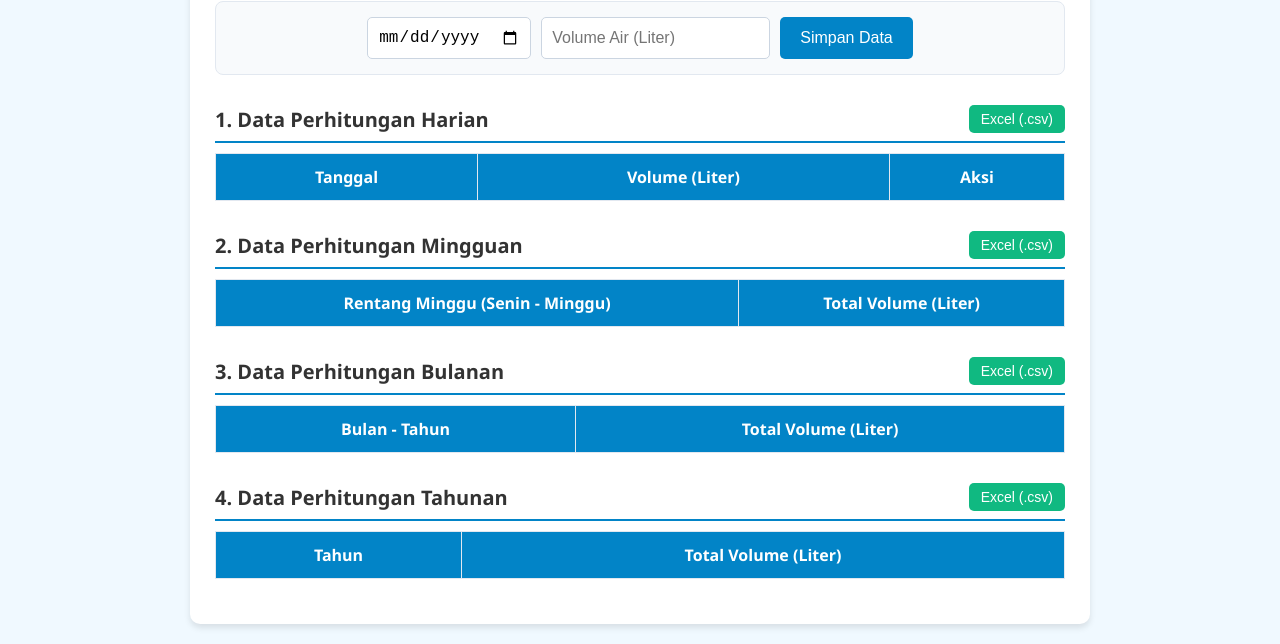
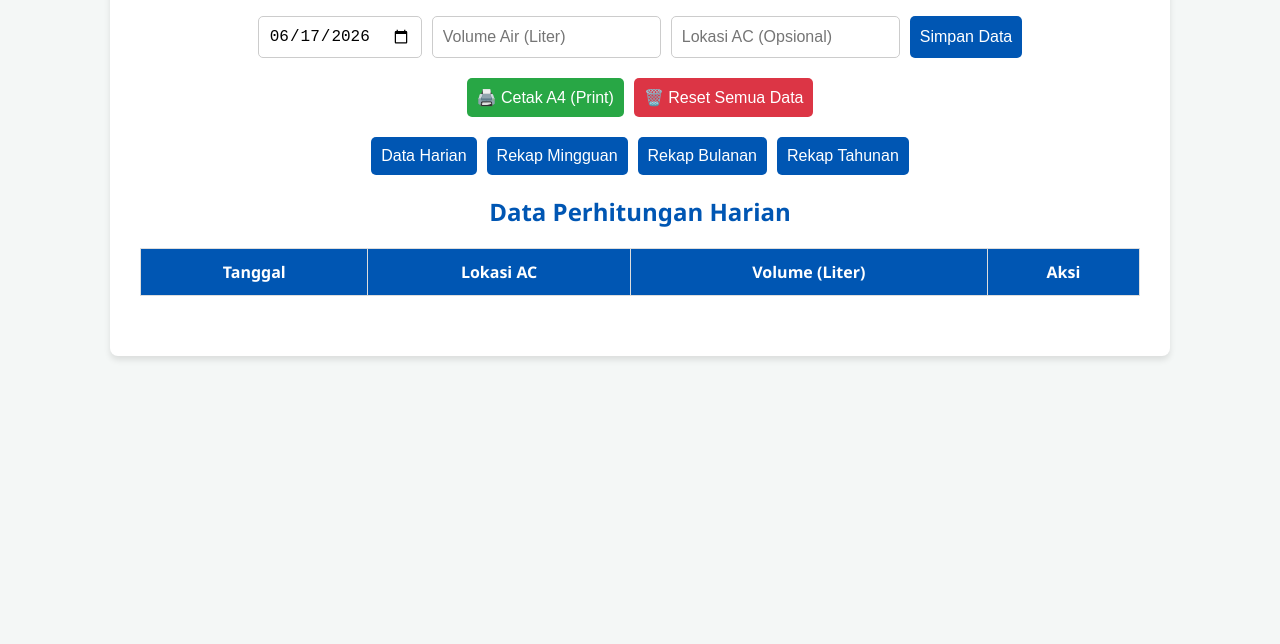
Before and after one commit to hampahari/Data-Air-Ac, a plain HTML site: page index.html in a window 1280 px wide. Shown: the part 163-807 px from the top of the page. Drawn offline with Linux system fonts and the light colour scheme.

Commit message:
Refactor index.html for improved layout and functionality

```diff
--- a/index.html
+++ b/index.html
@@ -3,14 +3,11 @@
 <head>
     <meta charset="UTF-8">
     <meta name="viewport" content="width=device-width, initial-scale=1.0">
-    <title>Pendataan Air AC - UPA Lingkungan Lahan Basah ULM</title>
+    <title>Pendataan Air AC - UPA Lingkungan Lahan Basah</title>
     <style>
         :root {
-            --primary-color: #0284c7; /* Warna biru air */
-            --secondary-color: #0ea5e9;
-            --success-color: #10b981; /* Warna hijau untuk Excel */
-            --success-hover: #059669;
-            --bg-color: #f0f9ff;
+            --primary-color: #0056b3;
+            --bg-color: #f4f7f6;
             --text-color: #333;
         }
         body {
@@ -21,262 +18,321 @@
             padding: 20px;
         }
         .container {
-            max-width: 850px;
-            margin: 0 auto;
+            max-width: 1000px;
+            margin: auto;
             background: white;
-            padding: 25px;
-            border-radius: 10px;
+            padding: 30px;
+            border-radius: 8px;
             box-shadow: 0 4px 6px rgba(0,0,0,0.1);
         }
-        h1, h3 {
+        h1, h2, h3 {
             text-align: center;
             color: var(--primary-color);
-            margin: 5px 0;
-        }
-        hr {
-            border: 0;
-            height: 1px;
-            background: #ddd;
-            margin: 20px 0;
         }
         .form-group {
             display: flex;
             gap: 10px;
             margin-bottom: 20px;
+            flex-wrap: wrap;
             justify-content: center;
-            flex-wrap: wrap;
-            background: #f8fafc;
-            padding: 15px;
-            border-radius: 8px;
-            border: 1px solid #e2e8f0;
         }
-        input {
+        input, button {
             padding: 10px;
-            border: 1px solid #cbd5e1;
+            border: 1px solid #ccc;
             border-radius: 5px;
             font-size: 16px;
-            outline: none;
-        }
-        input:focus {
-            border-color: var(--secondary-color);
         }
         button {
-            padding: 10px 20px;
             background-color: var(--primary-color);
             color: white;
+            cursor: pointer;
             border: none;
-            border-radius: 5px;
-            cursor: pointer;
-            font-size: 16px;
             transition: background 0.3s;
         }
         button:hover {
-            background-color: var(--secondary-color);
+            background-color: #004494;
         }
-        .section-header {
-            display: flex;
-            justify-content: space-between;
-            align-items: center;
-            margin-top: 30px;
-            border-bottom: 2px solid var(--primary-color);
-            padding-bottom: 8px;
+        .btn-danger {
+            background-color: #dc3545;
         }
-        .section-header h2 {
-            margin: 0;
-            font-size: 20px;
-            color: var(--text-color);
+        .btn-danger:hover {
+            background-color: #c82333;
         }
-        .btn-export {
-            background-color: var(--success-color);
-            font-size: 14px;
-            padding: 6px 12px;
+        .btn-print {
+            background-color: #28a745;
         }
-        .btn-export:hover {
-            background-color: var(--success-hover);
+        .btn-print:hover {
+            background-color: #218838;
         }
         table {
             width: 100%;
             border-collapse: collapse;
-            margin-top: 10px;
-            margin-bottom: 20px;
+            margin-bottom: 30px;
         }
         th, td {
-            border: 1px solid #e2e8f0;
+            border: 1px solid #ddd;
             padding: 12px;
             text-align: center;
         }
         th {
             background-color: var(--primary-color);
             color: white;
-            font-weight: 600;
         }
-        tr:nth-child(even) {
-            background-color: #f8fafc;
+        .tabs {
+            display: flex;
+            justify-content: center;
+            gap: 10px;
+            margin-bottom: 20px;
         }
-        .delete-btn {
-            background-color: #ef4444;
-            padding: 5px 10px;
-            font-size: 14px;
+        .tab-content {
+            display: none;
         }
-        .delete-btn:hover {
-            background-color: #dc2626;
+        .tab-content.active {
+            display: block;
         }
-        .empty-msg {
-            color: #64748b;
-            font-style: italic;
+
+        /* Pengaturan Khusus Print A4 */
+        @media print {
+            @page {
+                size: A4;
+                margin: 20mm;
+            }
+            body {
+                background: white;
+                padding: 0;
+            }
+            .container {
+                box-shadow: none;
+                padding: 0;
+            }
+            .no-print {
+                display: none !important;
+            }
+            .tab-content {
+                display: block !important; /* Tampilkan semua tabel saat diprint */
+                page-break-inside: avoid;
+                margin-bottom: 30px;
+            }
+            h1 {
+                font-size: 24px;
+                margin-bottom: 20px;
+            }
+            h2 {
+                font-size: 18px;
+            }
         }
     </style>
 </head>
 <body>
 
 <div class="container">
-    <h1>Sistem Pendataan Penampungan Air AC</h1>
-    <h3>Kantor UPA Lingkungan Lahan Basah</h3>
-    <hr>
+    <h1>Data Penampungan Air AC<br>Kantor UPA Lingkungan Lahan Basah</h1>
 
-    <div class="form-group">
-        <input type="date" id="tanggal" required>
-        <input type="number" id="volume" placeholder="Volume Air (Liter)" step="0.1" required>
-        <button onclick="tambahData()">Simpan Data</button>
+    <div class="no-print">
+        <div class="form-group">
+            <input type="date" id="inputTanggal" required>
+            <input type="number" id="inputVolume" placeholder="Volume Air (Liter)" step="0.1" required>
+            <input type="text" id="inputLokasi" placeholder="Lokasi AC (Opsional)">
+            <button onclick="simpanData()">Simpan Data</button>
+        </div>
+        <div class="form-group">
+            <button class="btn-print" onclick="window.print()">🖨️ Cetak A4 (Print)</button>
+            <button class="btn-danger" onclick="hapusSemuaData()">🗑️ Reset Semua Data</button>
+        </div>
+
+        <div class="tabs">
+            <button onclick="bukaTab('harian')">Data Harian</button>
+            <button onclick="bukaTab('mingguan')">Rekap Mingguan</button>
+            <button onclick="bukaTab('bulanan')">Rekap Bulanan</button>
+            <button onclick="bukaTab('tahunan')">Rekap Tahunan</button>
+        </div>
     </div>
 
-    <div>
-        <div class="section-header">
-            <h2>1. Data Perhitungan Harian</h2>
-            <button class="btn-export" onclick="eksporHarian()">Excel (.csv)</button>
-        </div>
-        <table id="tabelHarian">
+    <div id="harian" class="tab-content active">
+        <h2>Data Perhitungan Harian</h2>
+        <table>
             <thead>
                 <tr>
                     <th>Tanggal</th>
+                    <th>Lokasi AC</th>
                     <th>Volume (Liter)</th>
-                    <th>Aksi</th>
+                    <th class="no-print">Aksi</th>
                 </tr>
             </thead>
-            <tbody>
-                </tbody>
+            <tbody id="tabelHarian"></tbody>
         </table>
     </div>
 
-    <div>
-        <div class="section-header">
-            <h2>2. Data Perhitungan Mingguan</h2>
-            <button class="btn-export" onclick="eksporMingguan()">Excel (.csv)</button>
-        </div>
-        <table id="tabelMingguan">
+    <div id="mingguan" class="tab-content">
+        <h2>Rekap Data Perhitungan Mingguan</h2>
+        <table>
             <thead>
                 <tr>
-                    <th>Rentang Minggu (Senin - Minggu)</th>
+                    <th>Minggu Ke (Tahun-W)</th>
                     <th>Total Volume (Liter)</th>
                 </tr>
             </thead>
-            <tbody>
-                </tbody>
+            <tbody id="tabelMingguan"></tbody>
         </table>
     </div>
 
-    <div>
-        <div class="section-header">
-            <h2>3. Data Perhitungan Bulanan</h2>
-            <button class="btn-export" onclick="eksporBulanan()">Excel (.csv)</button>
-        </div>
-        <table id="tabelBulanan">
+    <div id="bulanan" class="tab-content">
+        <h2>Rekap Data Perhitungan Bulanan</h2>
+        <table>
             <thead>
                 <tr>
-                    <th>Bulan - Tahun</th>
+                    <th>Bulan (Tahun-Bulan)</th>
                     <th>Total Volume (Liter)</th>
                 </tr>
             </thead>
-            <tbody>
-                </tbody>
+            <tbody id="tabelBulanan"></tbody>
         </table>
     </div>
 
-    <div>
-        <div class="section-header">
-            <h2>4. Data Perhitungan Tahunan</h2>
-            <button class="btn-export" onclick="eksporTahunan()">Excel (.csv)</button>
-        </div>
-        <table id="tabelTahunan">
+    <div id="tahunan" class="tab-content">
+        <h2>Rekap Data Perhitungan Tahunan</h2>
+        <table>
             <thead>
                 <tr>
                     <th>Tahun</th>
                     <th>Total Volume (Liter)</th>
                 </tr>
             </thead>
-            <tbody>
-                </tbody>
+            <tbody id="tabelTahunan"></tbody>
         </table>
     </div>
+
 </div>
 
 <script>
-    // Inisialisasi data dari Local Storage
-    let dataAir = JSON.parse(localStorage.getItem('dataAirAC')) || [];
+    // Inisialisasi data dari LocalStorage
+    let dataAirAC = JSON.parse(localStorage.getItem('dataAirAC')) || [];
 
-    // Format Tanggal (Bulan dalam bahasa Indonesia)
-    const namaBulan = ["Januari", "Februari", "Maret", "April", "Mei", "Juni", "Juli", "Agustus", "September", "Oktober", "November", "Desember"];
+    // Fungsi mendapatkan minggu ke-berapa dalam setahun
+    function dapatkanMinggu(d) {
+        d = new Date(Date.UTC(d.getFullYear(), d.getMonth(), d.getDate()));
+        d.setUTCDate(d.getUTCDate() + 4 - (d.getUTCDay()||7));
+        let yearStart = new Date(Date.UTC(d.getUTCFullYear(),0,1));
+        let weekNo = Math.ceil(( ( (d - yearStart) / 86400000) + 1)/7);
+        return d.getUTCFullYear() + "-W" + weekNo.toString().padStart(2, '0');
+    }
 
-    // Helper untuk penambahan angka 0 pada tanggal (01, 02, dst)
-    function pad(n) { return n < 10 ? '0' + n : n; }
-
-    // Fungsi untuk menambah data
-    function tambahData() {
-        const tanggal = document.getElementById('tanggal').value;
-        const volume = parseFloat(document.getElementById('volume').value);
+    // Fungsi Simpan Data
+    function simpanData() {
+        const tanggal = document.getElementById('inputTanggal').value;
+        const volume = parseFloat(document.getElementById('inputVolume').value);
+        const lokasi = document.getElementById('inputLokasi').value || '-';
 
         if (!tanggal || isNaN(volume)) {
-            alert("Mohon isi tanggal dan volume dengan benar!");
+            alert("Harap isi tanggal dan volume dengan benar!");
             return;
         }
 
-        const newData = { id: Date.now(), tanggal, volume };
-        dataAir.push(newData);
+        const dataBaru = {
+            id: Date.now(),
+            tanggal: tanggal,
+            minggu: dapatkanMinggu(new Date(tanggal)),
+            bulan: tanggal.substring(0, 7),
+            tahun: tanggal.substring(0, 4),
+            volume: volume,
+            lokasi: lokasi
+        };
+
+        dataAirAC.push(dataBaru);
 
         // Urutkan data berdasarkan tanggal terbaru
-        dataAir.sort((a, b) => new Date(b.tanggal) - new Date(a.tanggal));
+        dataAirAC.sort((a, b) => new Date(b.tanggal) - new Date(a.tanggal));
 
-        simpanKeStorage();
-        renderSemuaData();
+        localStorage.setItem('dataAirAC', JSON.stringify(dataAirAC));
 
-        // Reset Form
-        document.getElementById('tanggal').value = '';
-        document.getElementById('volume').value = '';
+        document.getElementById('inputVolume').value = '';
+        document.getElementById('inputLokasi').value = '';
+
+        renderSemuaTabel();
+        alert("Data berhasil disimpan!");
     }
 
-    // Fungsi untuk menghapus data
+    // Fungsi Hapus Data Satuan
     function hapusData(id) {
-        if (confirm("Apakah Anda yakin ingin menghapus data ini?")) {
-            dataAir = dataAir.filter(item => item.id !== id);
-            simpanKeStorage();
-            renderSemuaData();
+        if(confirm("Apakah Anda yakin ingin menghapus data ini?")) {
+            dataAirAC = dataAirAC.filter(d => d.id !== id);
+            localStorage.setItem('dataAirAC', JSON.stringify(dataAirAC));
+            renderSemuaTabel();
         }
     }
 
-    // Fungsi menyimpan ke Local Storage
-    function simpanKeStorage() {
-        localStorage.setItem('dataAirAC', JSON.stringify(dataAir));
+    // Fungsi Hapus Semua Data
+    function hapusSemuaData() {
+        if(confirm("PERINGATAN: Semua data akan dihapus permanen. Lanjutkan?")) {
+            dataAirAC = [];
+            localStorage.removeItem('dataAirAC');
+            renderSemuaTabel();
+        }
     }
 
-    // Fungsi utama untuk me-render semua tabel
-    function renderSemuaData() {
-        renderHarian();
-        renderRekapTabel();
+    // Fungsi Render Tabel Harian
+    function renderHarian() {
+        const tbody = document.getElementById('tabelHarian');
+        tbody.innerHTML = '';
+        dataAirAC.forEach(d => {
+            tbody.innerHTML += `
+                <tr>
+                    <td>${d.tanggal}</td>
+                    <td>${d.lokasi}</td>
+                    <td>${d.volume} L</td>
+                    <td class="no-print"><button class="btn-danger" onclick="hapusData(${d.id})">Hapus</button></td>
+                </tr>
+            `;
+        });
     }
 
-    // Tampilkan Data Harian
-    function renderHarian() {
-        const tbody = document.querySelector('#tabelHarian tbody');
+    // Fungsi Render Tabel Rekap (Bisa untuk Mingguan, Bulanan, Tahunan)
+    function renderRekap(kunci, elemenId) {
+        const rekap = {};
+        dataAirAC.forEach(d => {
+            if (!rekap[d[kunci]]) {
+                rekap[d[kunci]] = 0;
+            }
+            rekap[d[kunci]] += d.volume;
+        });
+
+        const tbody = document.getElementById(elemenId);
         tbody.innerHTML = '';
 
-        if (dataAir.length === 0) {
-            tbody.innerHTML = '<tr><td colspan="3" class="empty-msg">Belum ada data harian.</td></tr>';
-            return;
-        }
+        // Urutkan key dari yang terbaru
+        const sortedKeys = Object.keys(rekap).sort((a, b) => b.localeCompare(a));
 
-        dataAir.forEach(item => {
+        sortedKeys.forEach(k => {
             tbody.innerHTML += `
                 <tr>
-                    <td>${formatTanggalIndo(item.tanggal)}</td>
-                    <td>${item.volume.toFixed(2)} L</td>
-                    <td>
+                    <td>${k}</td>
+                    <td>${rekap[k].toFixed(2)} L</td>
+                </tr>
+            `;
+        });
+    }
+
+    // Panggil semua render
+    function renderSemuaTabel() {
+        renderHarian();
+        renderRekap('minggu', 'tabelMingguan');
+        renderRekap('bulan', 'tabelBulanan');
+        renderRekap('tahun', 'tabelTahunan');
+    }
+
+    // Fungsi Navigasi Tab
+    function bukaTab(namaTab) {
+        const tabs = document.querySelectorAll('.tab-content');
+        tabs.forEach(tab => tab.classList.remove('active'));
+        document.getElementById(namaTab).classList.add('active');
+    }
+
+    // Set tanggal default hari ini
+    document.getElementById('inputTanggal').valueAsDate = new Date();
+
+    // Render tabel saat pertama kali dimuat
+    renderSemuaTabel();
+</script>
+
+</body>
+</html>
```
